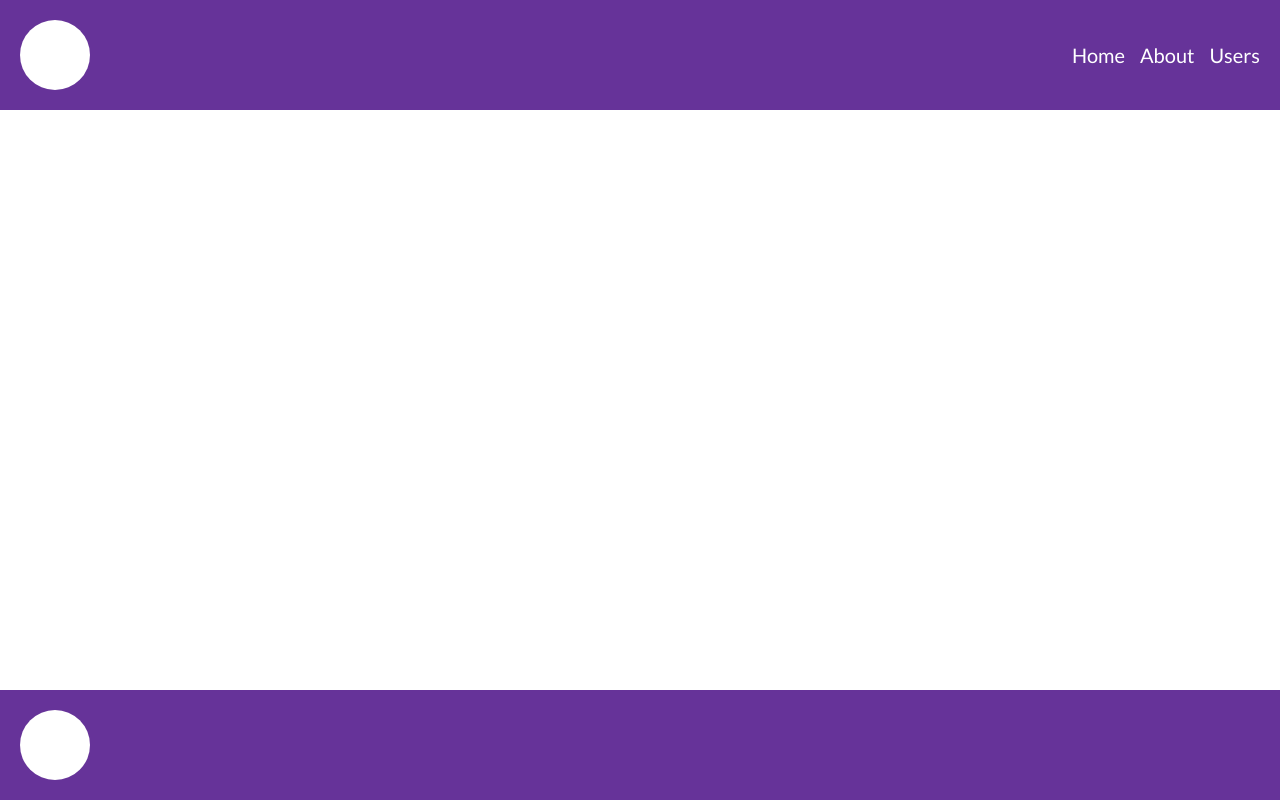
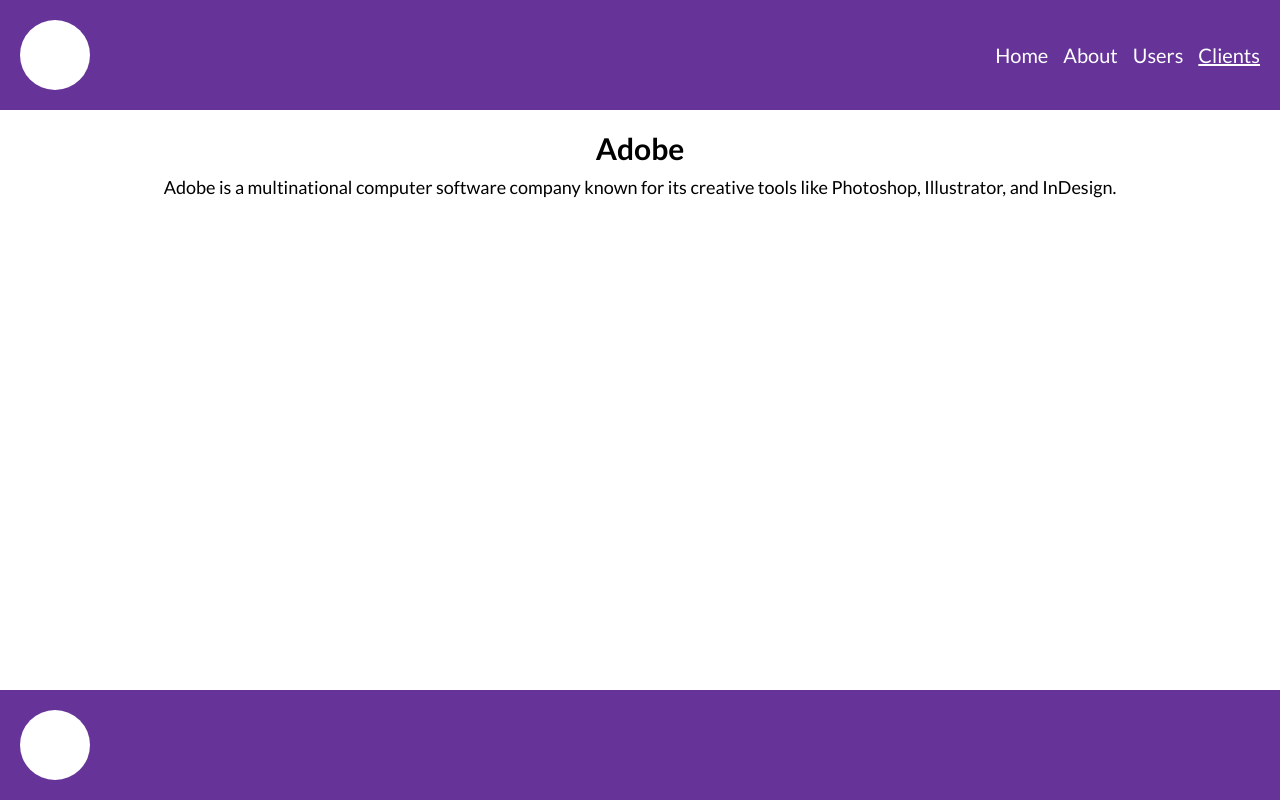
Before and after one commit to ArhiDesign/React_52_1_fs_TS, a React (Vite) app: page /clients/adobe in a window 1280 px wide. Before the commit this address had no page. Built offline with nearby package versions, Linux system fonts and the light colour scheme.

Commit message:
HW_Clients

```diff
--- a/src/App.tsx
+++ b/src/App.tsx
@@ -15,6 +15,10 @@
 import About from "pages/About/About";
 import Users from "pages/Users/Users";
 import User from "pages/Users/components/User/User";
+import Clients from "pages/Clients/Clients";
+import Adobe from "pages/Clients/components/Adobe/Adobe";
+import Canon from "pages/Clients/components/Canon/Canon";
+import Wacom from "pages/Clients/components/Wacom/Wacom";
 
 //homeworks
 // import Homework08 from './homeworks/Homework08/Homework08'
@@ -42,6 +46,10 @@
           <Route path="/about" element={<About />} />
           <Route path="/users" element={<Users />} />
           <Route path="/users/user" element={<User />} />
+          <Route path="/clients" element={<Clients />} />
+          <Route path="/clients/adobe" element={<Adobe />} />
+          <Route path="/clients/canon" element={<Canon />} />
+          <Route path="/clients/wacom" element={<Wacom />} />
         </Routes>
       </Layout>
       {/* Topic: TypeScript - Introduction */}
--- a/src/components/Layout/Layout.tsx
+++ b/src/components/Layout/Layout.tsx
@@ -38,6 +38,11 @@
             }>
             Users
           </StyledNavLink>
+          <StyledNavLink
+            to='/clients'
+            style={({ isActive }) => ({ textDecoration: isActive ? 'underline' : 'none' })}>
+            Clients
+          </StyledNavLink>
         </NavContainer>
       </Header>
       <Main>{children}</Main>
--- /dev/null
+++ b/src/pages/Clients/Clients.tsx
@@ -0,0 +1,29 @@
+import { StyledNavLink, ClientsPage, Title } from "./styles";
+
+function Clients() {
+  return (
+    <ClientsPage>
+      <Title>Our Clients</Title>
+      <StyledNavLink
+        to="/clients/adobe"
+        className={({ isActive }) => (isActive ? "active" : "")}
+      >
+        Adobe
+      </StyledNavLink>
+      <StyledNavLink
+        to="/clients/canon"
+        className={({ isActive }) => (isActive ? "active" : "")}
+      >
+        Canon
+      </StyledNavLink>
+      <StyledNavLink
+        to="/clients/wacom"
+        className={({ isActive }) => (isActive ? "active" : "")}
+      >
+        Wacom
+      </StyledNavLink>
+    </ClientsPage>
+  );
+}
+
+export default Clients;
--- /dev/null
+++ b/src/pages/Clients/components/Adobe/Adobe.tsx
@@ -0,0 +1,14 @@
+import { CompanyPage, CompanyTitle, CompanyInfo } from "./styles";
+
+function Adobe() {
+  return (
+    <CompanyPage>
+      <CompanyTitle>Adobe</CompanyTitle>
+      <CompanyInfo>
+        Adobe is a multinational computer software company known for its creative tools like Photoshop, Illustrator, and InDesign.
+      </CompanyInfo>
+    </CompanyPage>
+  );
+}
+
+export default Adobe;
--- /dev/null
+++ b/src/pages/Clients/components/Adobe/styles.ts
@@ -0,0 +1,19 @@
+import styled from '@emotion/styled';
+
+export const CompanyPage = styled.div`
+  display: flex;
+  flex-direction: column;
+  align-items: center;
+  padding: 20px;
+`;
+
+export const CompanyTitle = styled.h3`
+  font-size: 30px;
+  font-weight: bold;
+`;
+
+export const CompanyInfo = styled.p`
+  font-size: 18px;
+  text-align: center;
+  margin-top: 10px;
+`;
--- /dev/null
+++ b/src/pages/Clients/components/Canon/Canon.tsx
@@ -0,0 +1,14 @@
+import { CompanyPage, CompanyTitle, CompanyInfo } from "./styles";
+
+function Canon() {
+  return (
+    <CompanyPage>
+      <CompanyTitle>Canon</CompanyTitle>
+      <CompanyInfo>
+        Canon is a leading manufacturer of imaging and optical products, including cameras, camcorders, and printers.
+      </CompanyInfo>
+    </CompanyPage>
+  );
+}
+
+export default Canon;
--- /dev/null
+++ b/src/pages/Clients/components/Canon/styles.ts
@@ -0,0 +1,20 @@
+
+import styled from '@emotion/styled';
+
+export const CompanyPage = styled.div`
+  display: flex;
+  flex-direction: column;
+  align-items: center;
+  padding: 20px;
+`;
+
+export const CompanyTitle = styled.h3`
+  font-size: 30px;
+  font-weight: bold;
+`;
+
+export const CompanyInfo = styled.p`
+  font-size: 18px;
+  text-align: center;
+  margin-top: 10px;
+`;
--- /dev/null
+++ b/src/pages/Clients/components/Wacom/Wacom.tsx
@@ -0,0 +1,14 @@
+import { CompanyPage, CompanyTitle, CompanyInfo } from "./styles";
+
+function Wacom() {
+  return (
+    <CompanyPage>
+      <CompanyTitle>Wacom</CompanyTitle>
+      <CompanyInfo>
+        Wacom is a Japanese company that produces graphics tablets and pen displays for digital art creation.
+      </CompanyInfo>
+    </CompanyPage>
+  );
+}
+
+export default Wacom;
--- /dev/null
+++ b/src/pages/Clients/components/Wacom/styles.ts
@@ -0,0 +1,19 @@
+import styled from '@emotion/styled';
+
+export const CompanyPage = styled.div`
+  display: flex;
+  flex-direction: column;
+  align-items: center;
+  padding: 20px;
+`;
+
+export const CompanyTitle = styled.h3`
+  font-size: 30px;
+  font-weight: bold;
+`;
+
+export const CompanyInfo = styled.p`
+  font-size: 18px;
+  text-align: center;
+  margin-top: 10px;
+`;
--- /dev/null
+++ b/src/pages/Clients/styles.ts
@@ -0,0 +1,26 @@
+import styled from "@emotion/styled";
+import { NavLink } from "react-router-dom";
+
+export const ClientsPage = styled.div`
+  display: flex;
+  flex-direction: column;
+  align-items: center;
+  padding: 20px;
+`;
+
+export const Title = styled.h2`
+  font-size: 36px;
+  font-weight: bold;
+  margin-bottom: 20px;
+`;
+
+export const StyledNavLink = styled(NavLink)`
+  text-decoration: none;
+  font-size: 20px;
+  color: rebeccapurple;
+  margin: 10px 0;
+
+  &.active {
+    text-decoration: underline;
+  }
+`
```
